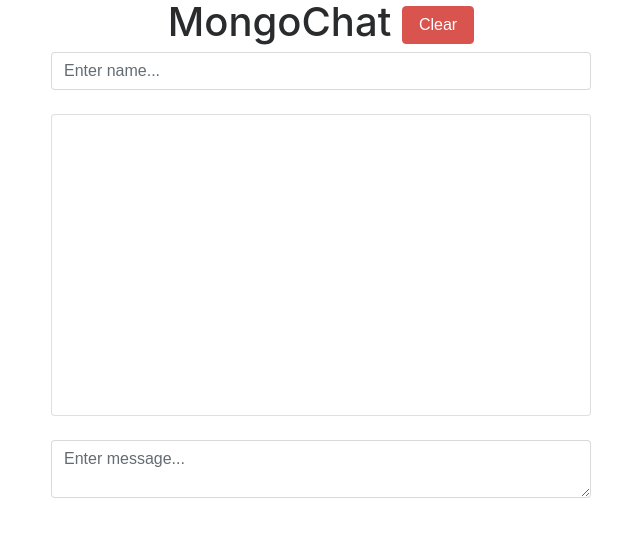
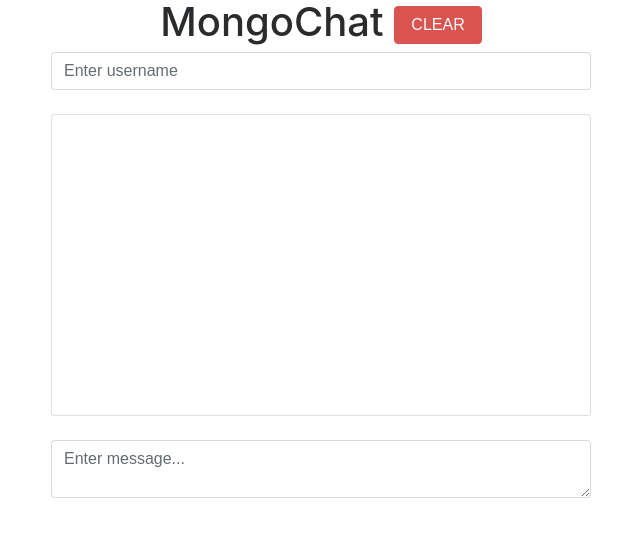
Before and after one commit to aman017/ChatApp, a website: page index.html in a window 1280 px wide. Shown: the whole page, without its empty margins (319-959 px from the left). Drawn offline with nearby package versions, Linux system fonts and the light colour scheme; no server answers.

Commit message:
Update index.html

```diff
--- a/index.html
+++ b/index.html
@@ -16,11 +16,11 @@
             <div class="col-md-6 offset-md-3 col-sm-12">
                 <h1 class="text-center">
                     MongoChat
-                    <button id="clear" class="btn btn-danger">Clear</button>
+                    <button id="clear" class="btn btn-danger">CLEAR</button>
                 </h1>
                 <div id="status"></div>
                 <div id="chat">
-                    <input type="text" id="username" class="form-control" placeholder="Enter name...">
+                    <input type="text" id="username" class="form-control" placeholder="Enter username">
                     <br>
                     <div class="card">
                         <div id="messages" class="card-block">
```
